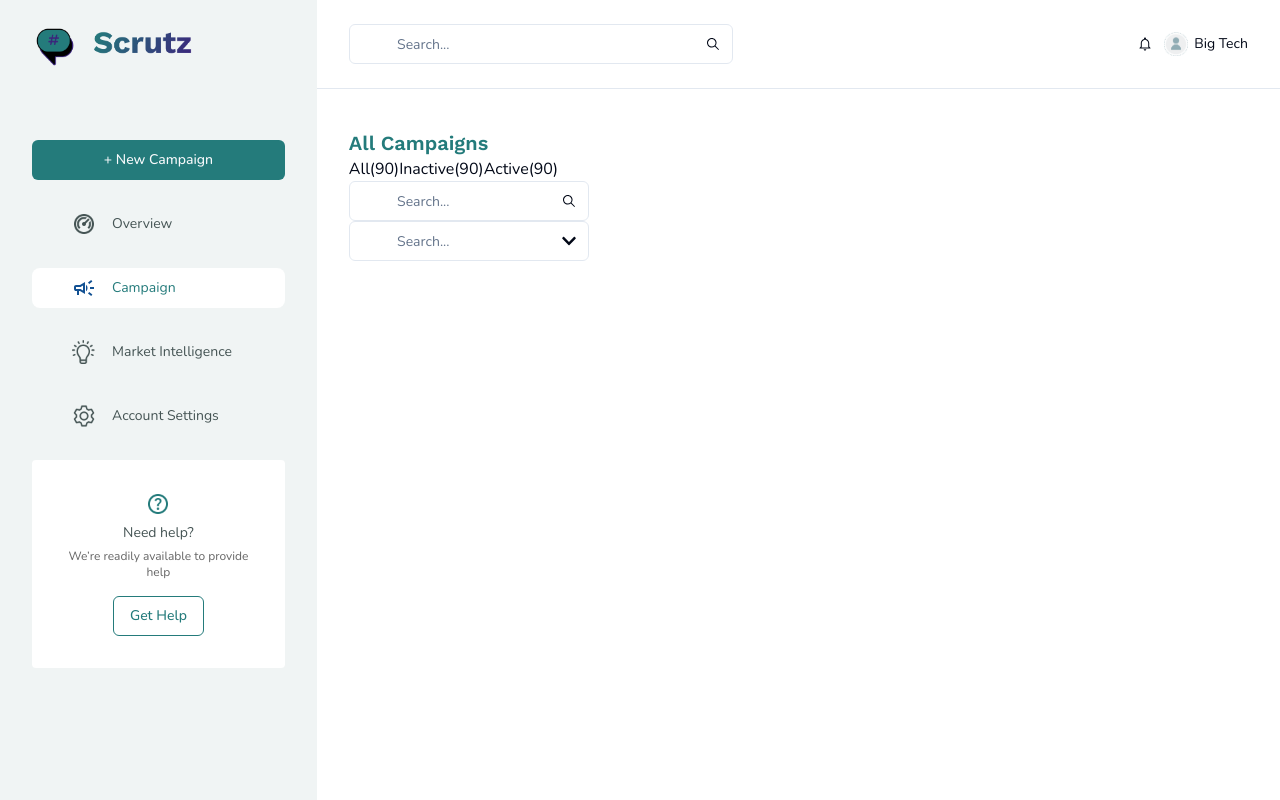
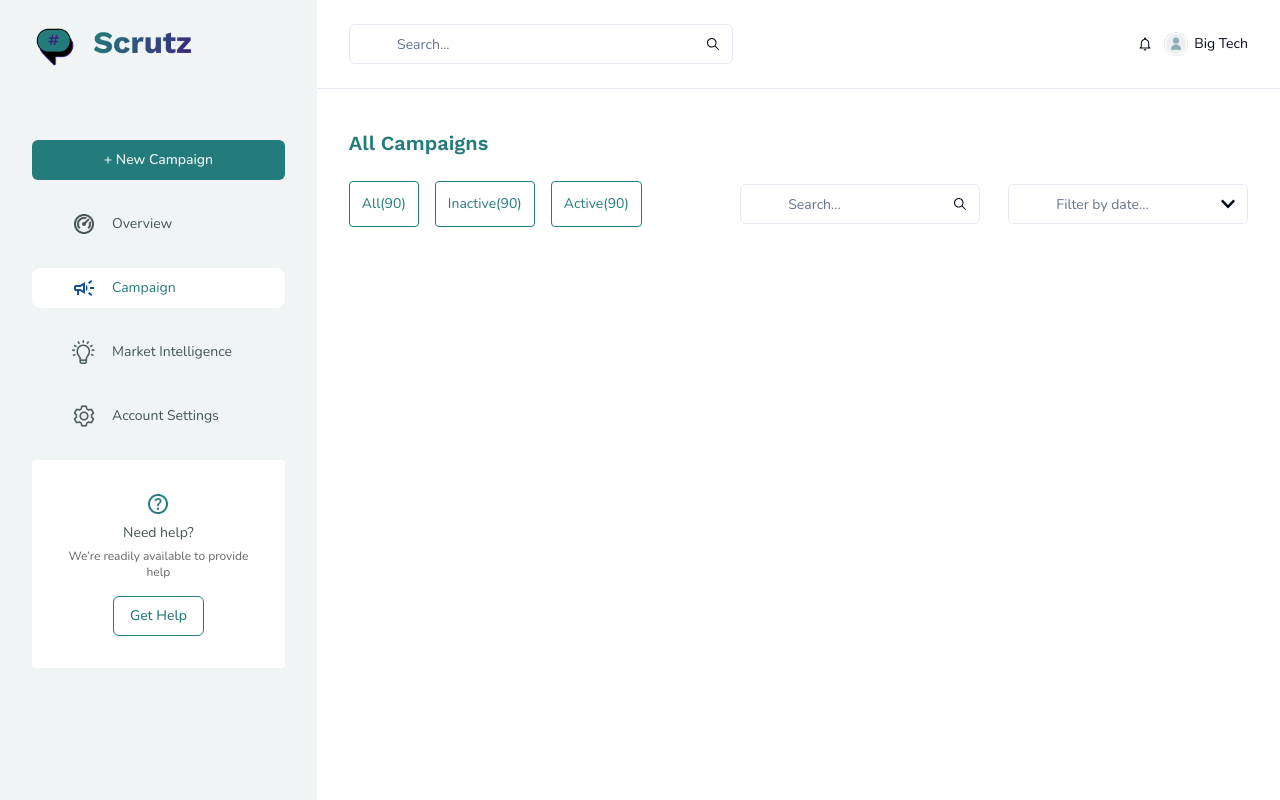
Before and after one commit to ameh-samson/Scrutz, a React (Vite) app: page /campaign in a window 1280 px wide. Built offline with nearby package versions, Linux system fonts and the light colour scheme.

Commit message:
Update Campaign.jsx

```diff
--- a/src/pages/Campaign.jsx
+++ b/src/pages/Campaign.jsx
@@ -9,20 +9,39 @@ const Campaign = () => {
       <div>
         <SectionTitle>All Campaigns</SectionTitle>
       </div>
-      <div>
-        <span>All(90)</span>
-        <span>Inactive(90)</span>
-        <span>Active(90)</span>
+
+      <div className="flex items-center justify-between mt-6">
+        <div className="flex gap-4">
+          <span className="p-3 border border-darkCyan rounded text-sm text-darkCyan">
+            All(90)
+          </span>
+          <span className="p-3 border border-darkCyan rounded text-sm text-darkCyan">
+            Inactive(90)
+          </span>
+          <span className="p-3 border border-darkCyan rounded text-sm text-darkCyan">
+            Active(90)
+          </span>
         </div>
 
+        <div className="flex items-center gap-7">
           <div className="relative w-60">
-        <Input type="text" placeholder="  Search..." className="w-full pl-10" />
+            <Input
+              type="text"
+              placeholder="  Search..."
+              className="w-full pl-10"
+            />
             <IoIosSearch className="absolute right-3 top-1/2 transform -translate-y-1/2 text-gray-400" />
           </div>
 
           <div className="relative w-60">
-        <Input type="text" placeholder="  Search..." className="w-full pl-10" />
+            <Input
+              type="text"
+              placeholder="  Filter by date..."
+              className="w-full pl-10"
+            />
             <FaChevronDown className="absolute right-3 top-1/2 transform -translate-y-1/2 text-gray-400" />
+          </div>
+        </div>
       </div>
     </div>
   );
```
Lines whose indentation alone changed are shown as unchanged.
